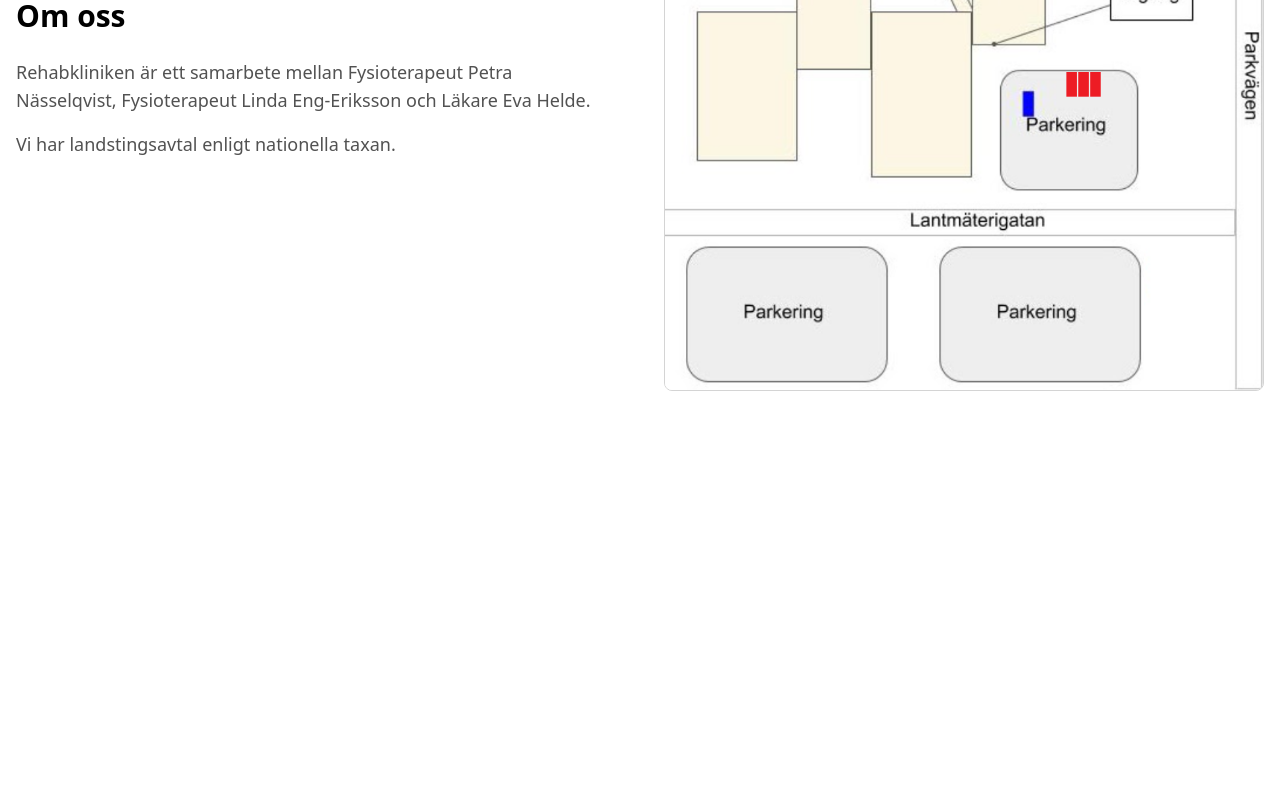
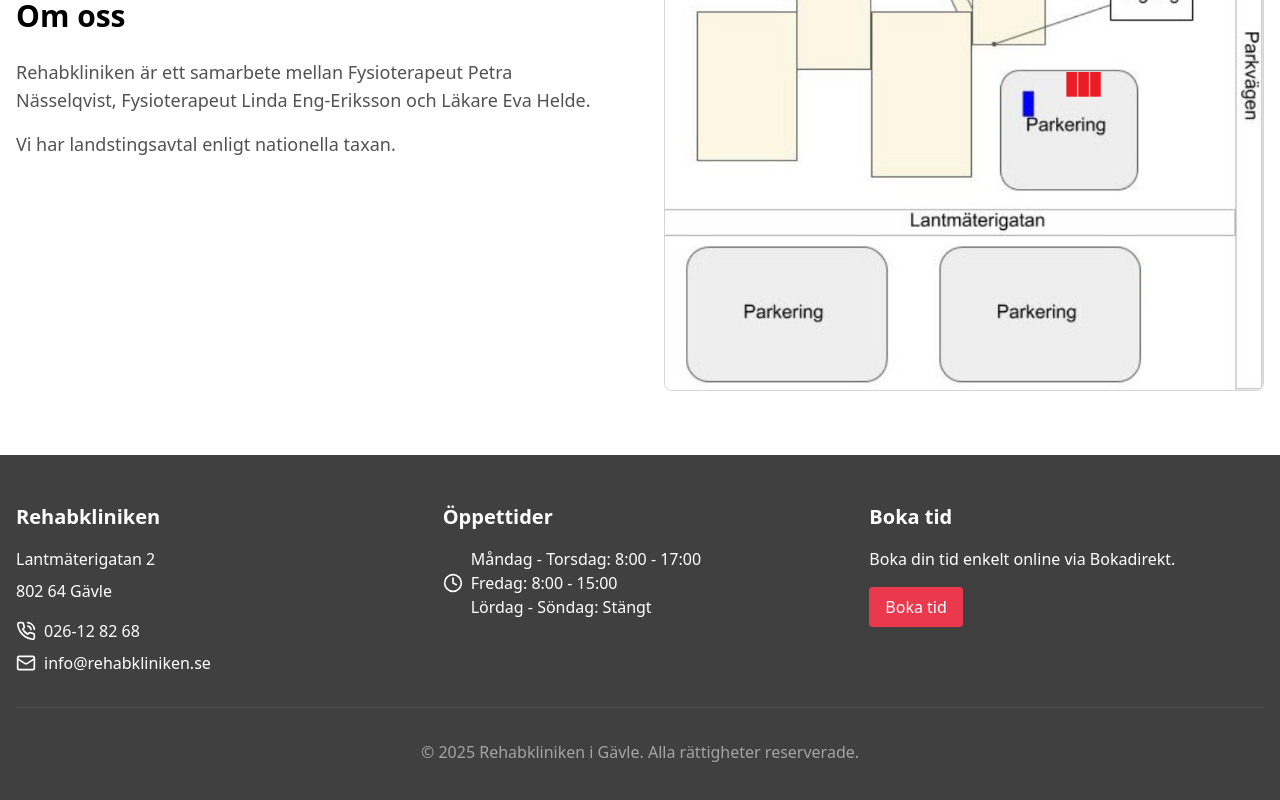
Before and after one commit to johanoloflindberg/rehabklinken-webbsida, a React (Vite) app: page / in a window 1280 px wide. Shown: the part 1194-1994 px from the top of the page. Before the commit the page ends 1649 px from the top, so only its background shows below. Built offline with nearby package versions, Linux system fonts and the light colour scheme.

Commit message:
Add footer component
Adds a footer component to the application.

```diff
--- /dev/null
+++ b/src/components/Footer.tsx
@@ -0,0 +1,58 @@
+
+import React from 'react';
+import { PhoneCall, Mail, Clock } from 'lucide-react';
+
+const Footer = () => {
+  return (
+    <footer className="bg-rehab-gray-700 text-white py-12">
+      <div className="container mx-auto px-4">
+        <div className="grid grid-cols-1 md:grid-cols-3 gap-8">
+          <div>
+            <h3 className="text-xl font-semibold mb-4">Rehabkliniken</h3>
+            <p className="mb-2">Lantmäterigatan 2</p>
+            <p className="mb-4">802 64 Gävle</p>
+            <div className="flex items-center mb-2">
+              <PhoneCall className="w-5 h-5 mr-2" />
+              <span>026-12 82 68</span>
+            </div>
+            <div className="flex items-center">
+              <Mail className="w-5 h-5 mr-2" />
+              <span>info@rehabkliniken.se</span>
+            </div>
+          </div>
+
+          <div>
+            <h3 className="text-xl font-semibold mb-4">Öppettider</h3>
+            <div className="flex items-center mb-2">
+              <Clock className="w-5 h-5 mr-2" />
+              <div>
+                <p>Måndag - Torsdag: 8:00 - 17:00</p>
+                <p>Fredag: 8:00 - 15:00</p>
+                <p>Lördag - Söndag: Stängt</p>
+              </div>
+            </div>
+          </div>
+
+          <div>
+            <h3 className="text-xl font-semibold mb-4">Boka tid</h3>
+            <p className="mb-4">Boka din tid enkelt online via Bokadirekt.</p>
+            <a
+              href="https://www.bokadirekt.se/places/rehabkliniken-33257"
+              target="_blank"
+              rel="noopener noreferrer"
+              className="bg-rehab-red hover:bg-rehab-red/90 text-white px-4 py-2 rounded inline-block"
+            >
+              Boka tid
+            </a>
+          </div>
+        </div>
+
+        <div className="border-t border-rehab-gray-600 mt-8 pt-8 text-center text-rehab-gray-400">
+          <p>&copy; {new Date().getFullYear()} Rehabkliniken i Gävle. Alla rättigheter reserverade.</p>
+        </div>
+      </div>
+    </footer>
+  );
+};
+
+export default Footer;
--- a/src/pages/Index.tsx
+++ b/src/pages/Index.tsx
@@ -1,8 +1,8 @@
-
 import { Activity, Heart, Users, Brain } from "lucide-react";
 import Hero from "@/components/Hero";
 import Navigation from "@/components/Navigation";
 import ServiceCard from "@/components/ServiceCard";
+import Footer from "@/components/Footer";
 
 const services = [
   {
@@ -91,6 +91,8 @@ const Index = () => {
           </div>
         </div>
       </section>
+
+      <Footer />
     </div>
   );
 };
```
